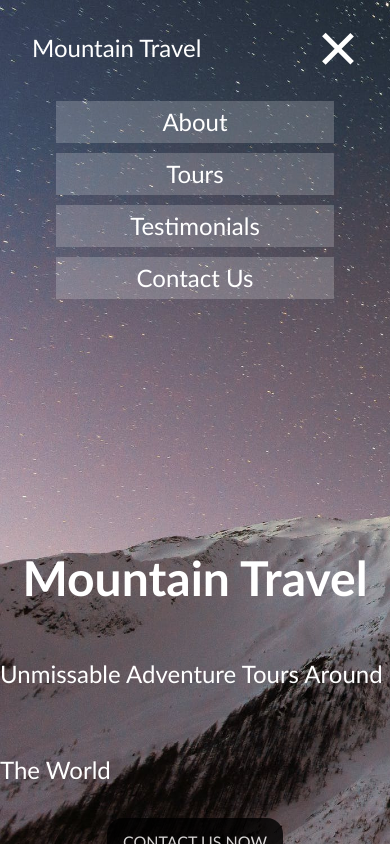
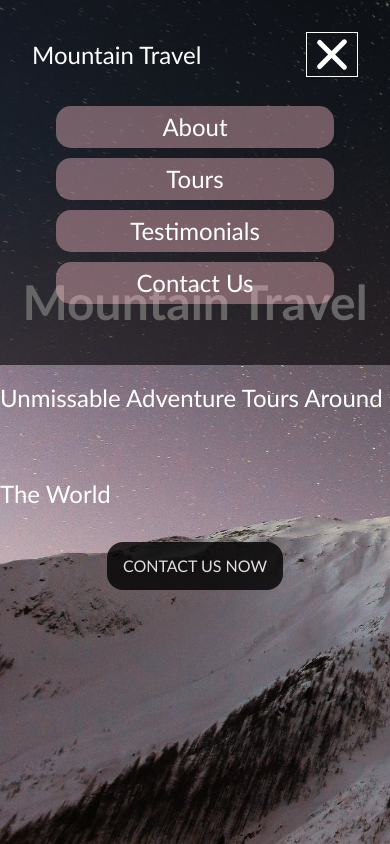
Before and after one commit to rodrigogollo/mountain-travel, a plain HTML site: page index.html in a window 390 px wide. Both pictures are taken after a click on the element 338 px from the left and 48 px from the top of the page. Shown: the top 844 px of the page. Drawn offline with Linux system fonts and the light colour scheme.

Commit message:
changed navbar to flexbox and absolute, fixed error when the navbar is open and the screen is resized from mobile to 800px + and changed some styles on it too

```diff
--- a/script.js
+++ b/script.js
@@ -13,3 +13,9 @@ window.onscroll = function(){
         goTop.classList.remove("show");
     }
 }
+
+window.addEventListener("resize", function() {
+    if(document.body.clientWidth > 780) {
+        nav.classList.remove('open');
+    }
+ });
--- a/style.css
+++ b/style.css
@@ -24,6 +24,9 @@ html, body {
 }
 
 nav {
+    position: absolute;
+    z-index: 2;
+    width: 100%;
     display: flex;
     min-height: 96px;
     padding: 32px;
@@ -67,11 +70,11 @@ nav .logo:hover {
 header {
     color: var(--primary-link-text);
     font-size: 3rem;
+    height: 100%;
     display: flex;
     justify-content: center;
     align-items: center;
     flex-direction: column;
-    min-height: 80%;
     line-height: 6rem;
     user-select: none;
     opacity: 0;
@@ -103,10 +106,18 @@ header a:hover {
 .box {
     display: none;
     opacity: 0;
+    padding: 5px;
+    border: 1px solid white;
+
 }
 
 .box:hover {
     cursor: pointer;
+    background: var(--secondary-background);
+}
+
+.box:active {
+    background: none;
 }
 
 .box-1,
@@ -115,25 +126,29 @@ header a:hover {
     width: 40px;
     height: 5px;
     background-color: white;
-    margin-bottom: 5px;
+    margin: 3px 0;
+    border-radius: 15px;
     transition: all .2s linear;
 }
 
+nav.open {
+    background-color:rgba(0, 0, 0, 0.6);
+}
+
 nav.open .box .box-1 {
-    transform: rotate(45deg) translate(10px, 10px);
+    transform: rotate(45deg) translate(8px, 8px);
 }
 
 nav.open .box .box-2 {
     opacity: 0;
 }
 nav.open .box .box-3 {
-    transform: rotate(-45deg) translate(4px, -4px);
+    transform: rotate(-45deg) translate(8px, -8px);
 }
 
 nav.open .side-nav {
     display: flex;
     opacity: 1;
-    margin-top: 10px;
 }
 
 nav.open .side-nav a {
@@ -141,8 +156,9 @@ nav.open .side-nav a {
     text-align: center;
     padding: 5px;
     margin: 5px;
-    background-color: rgba(255,255,255,0.2);
+    background-color: var(--secondary-background);
     border: none;
+    border-radius: 15px;
 }
 
 nav.open .side-nav a:active {
@@ -423,7 +439,9 @@ footer .icons i:hover {
 @media screen and (max-width: 800px) {
 
     .box {
-        display: block;
+        display: flex;
+        flex-direction: column;
+        justify-content: center;
         opacity: 1;
     }
 
```
